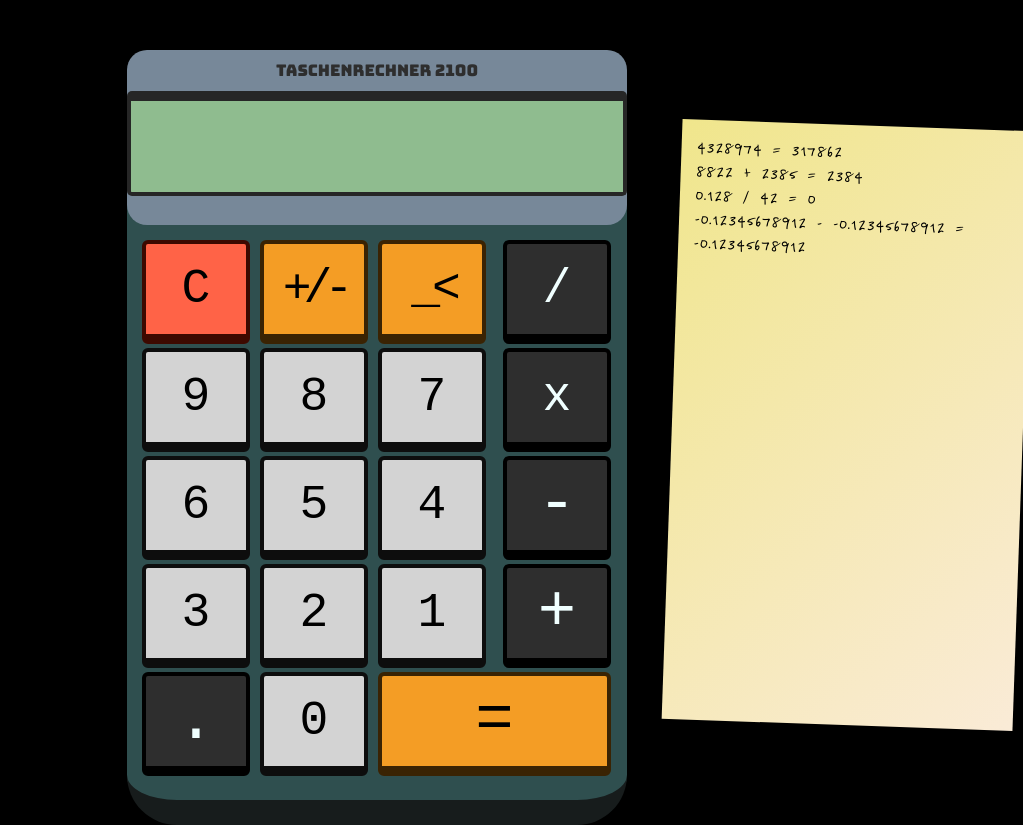
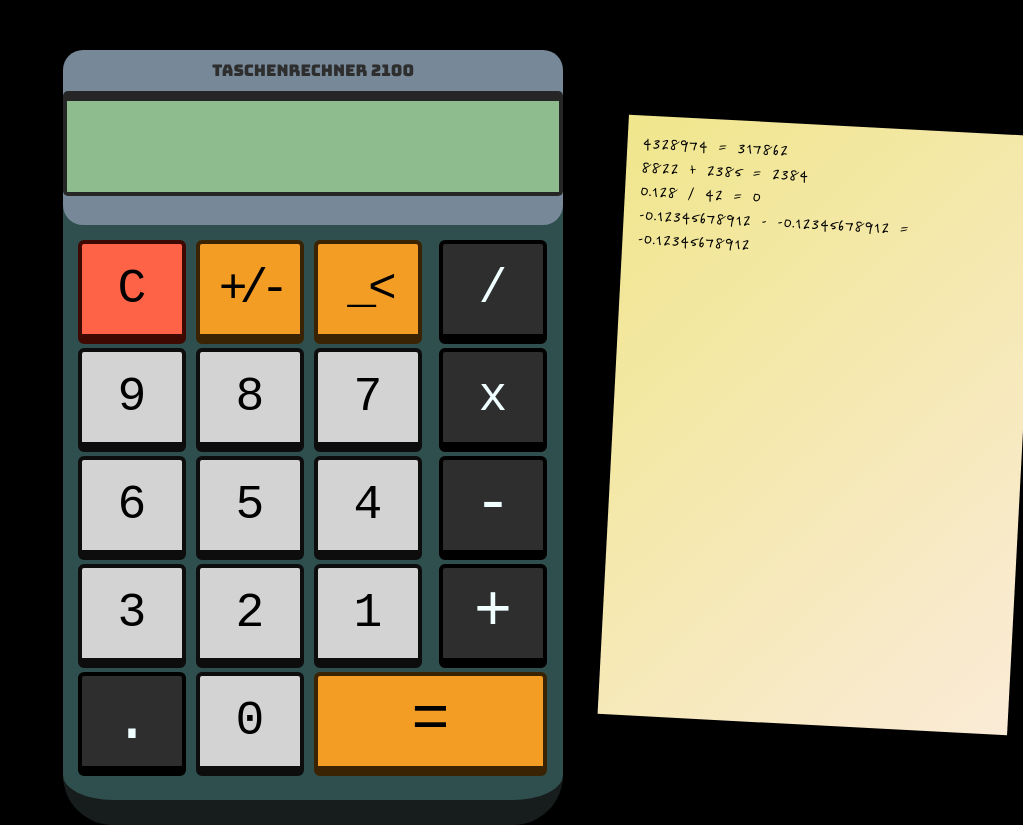
Before and after one commit to dragonvedb/calculator, a plain HTML site: page index.html in a window 1280 px wide. Shown: the whole page, without its empty margins (257-1280 px from the left). Drawn offline with Linux system fonts and the light colour scheme; a web font is replaced by a local one.

Commit message:
Slightly move device and paper

```diff
--- a/styles.css
+++ b/styles.css
@@ -10,7 +10,7 @@
 
 body {
     display: flex;
-    gap: 45px;
+    gap: 50px;
     background-color: black;
 }
 
@@ -23,14 +23,14 @@ body {
 
     font-family: 'Reenie Beanie', cursive;
     font-size: 1.5em;
-    transform: rotate(2deg);
+    transform: rotate(3deg);
 
 }
 
 #device {
     height: 775px;
     width: 560px;
-    margin-left: 30%;
+    margin-left: 25%;
     margin-top: 50px;
 
     background-color: darkslategray;
```
